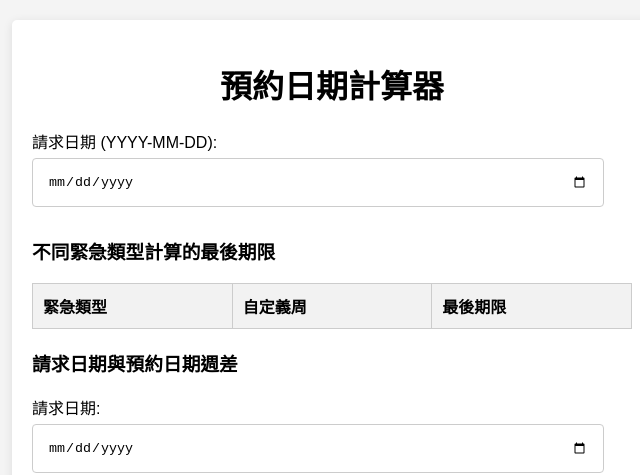
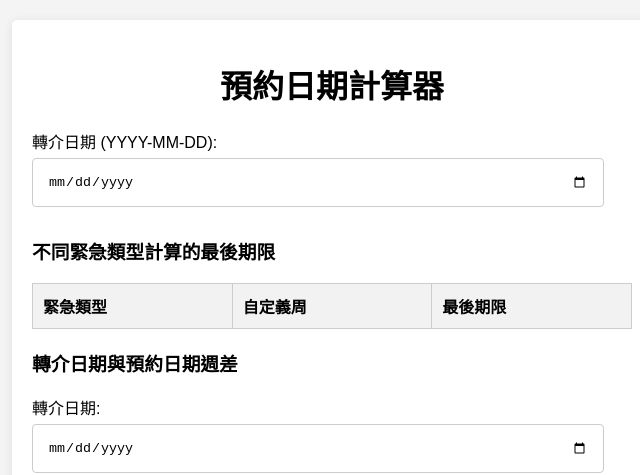
Before and after one commit to ninjaiu1/appointmentcalculator, a plain HTML site: page index.html in a window 1280 px wide. Shown: the top 475 px of the page, 308-948 px from the left. Drawn offline with Linux system fonts and the light colour scheme.

Commit message:
index.html

```diff
--- a/index.html
+++ b/index.html
@@ -74,7 +74,7 @@
     <h1>預約日期計算器</h1>
 
     <!-- A部分：緊急類型 -->
-    <label for="date">請求日期 (YYYY-MM-DD):</label>
+    <label for="date">轉介日期 (YYYY-MM-DD):</label>
     <input type="date" id="date" required onchange="calculateEndDates()">
 
     <div class="urgency-list">
@@ -93,8 +93,8 @@
 
     <!-- B部分：周差異 -->
     <div class="section">
-        <h3>請求日期與預約日期週差</h3>
-        <label for="manualStartDate">請求日期:</label>
+        <h3>轉介日期與預約日期週差</h3>
+        <label for="manualStartDate">轉介日期:</label>
         <input type="date" id="manualStartDate" onchange="calculateWeeks()">
 
         <label for="manualEndDate">預約日期:</label>
```
